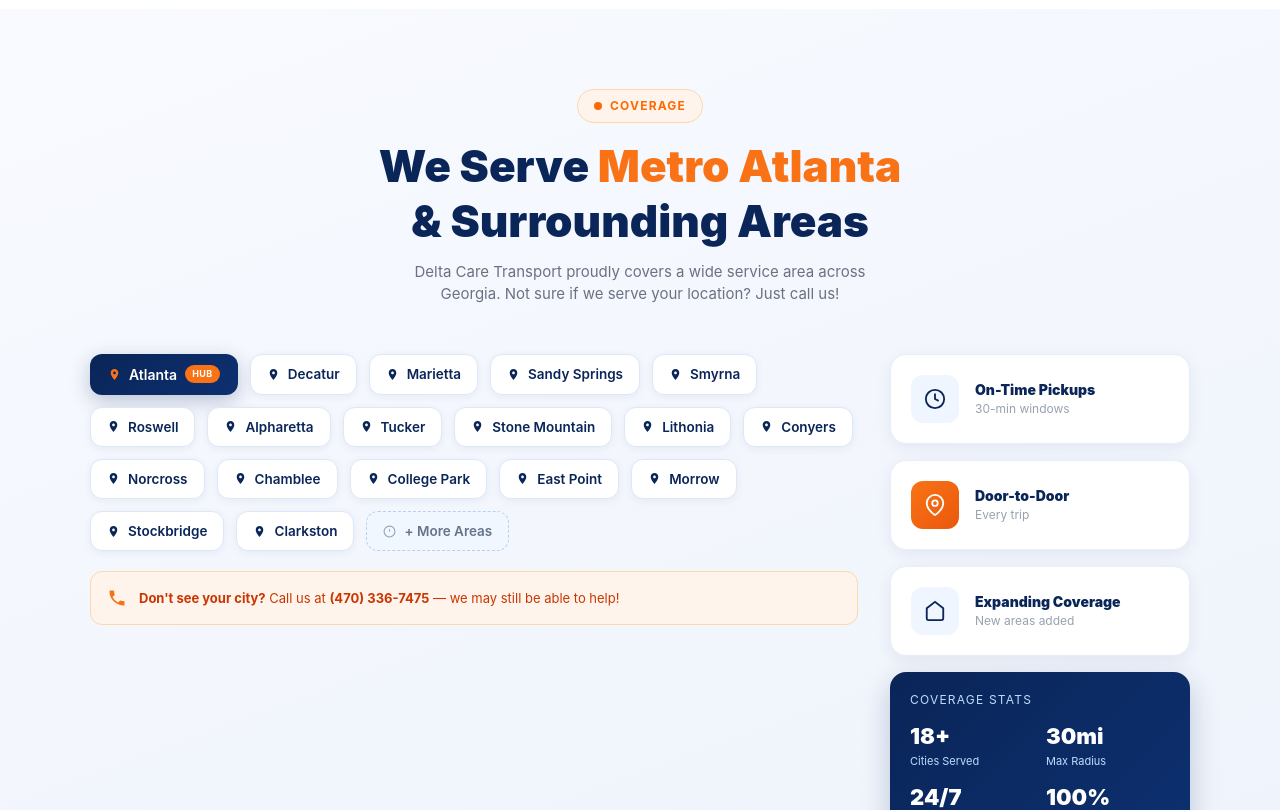
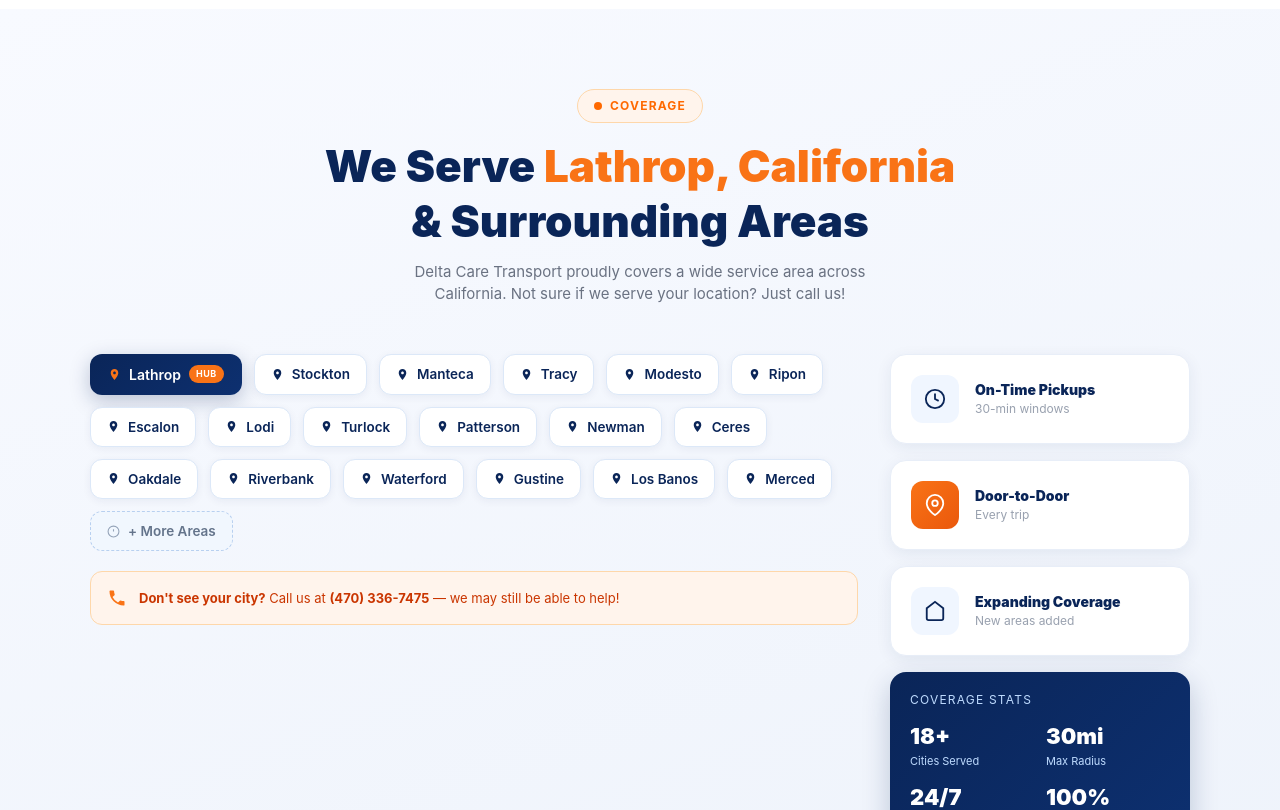
Before and after one commit to KAKOLY-AKHTER/delta-service, a React (Vite) app: page / in a window 1280 px wide. Shown: the part 5480-6290 px from the top of the page. Built offline with nearby package versions, Linux system fonts and the light colour scheme; no server answers.

Commit message:
Update all location references from Atlanta Georgia to Lathrop California
Co-Authored-By: Claude Sonnet 4.6 <noreply@anthropic.com>

```diff
--- a/src/components/FAQ.jsx
+++ b/src/components/FAQ.jsx
@@ -12,7 +12,7 @@ const faqs = [
   },
   {
     q: 'What areas do you currently serve?',
-    a: "We serve Metro Atlanta and surrounding areas including Decatur, Marietta, Sandy Springs, Smyrna, Roswell, Alpharetta, Tucker, Stone Mountain, Lithonia, Conyers, and more. Contact us if your location isn't listed — we may still be able to help.",
+    a: "We serve Lathrop and surrounding areas including Stockton, Manteca, Tracy, Modesto, Ripon, Lodi, Turlock, and more. Contact us if your location isn't listed — we may still be able to help.",
   },
   {
     q: 'Do you accept Medicaid or insurance?',
--- a/src/components/Footer.jsx
+++ b/src/components/Footer.jsx
@@ -54,7 +54,7 @@ const contactItems = [
         <circle cx="12" cy="10" r="3" />
       </svg>
     ),
-    label: 'Location', value: 'Atlanta, Georgia',
+    label: 'Location', value: 'Lathrop, California',
   },
 ]
 
@@ -263,7 +263,7 @@ export default function Footer() {
             </p>
             <p className="text-blue-100 leading-relaxed mb-6" style={{ fontSize: '14px' }}>
               Professional non-medical transportation you can trust — serving patients, seniors,
-              and families across Atlanta and beyond.
+              and families across Lathrop and beyond.
             </p>
             <div className="flex gap-3">
               {socials.map((s) => (
--- a/src/components/ServiceArea.jsx
+++ b/src/components/ServiceArea.jsx
@@ -2,24 +2,24 @@ import useInView from '../hooks/useInView'
 import CountUp from './CountUp'
 
 const cities = [
-  { name: 'Atlanta', main: true },
-  { name: 'Decatur' },
-  { name: 'Marietta' },
-  { name: 'Sandy Springs' },
-  { name: 'Smyrna' },
-  { name: 'Roswell' },
-  { name: 'Alpharetta' },
-  { name: 'Tucker' },
-  { name: 'Stone Mountain' },
-  { name: 'Lithonia' },
-  { name: 'Conyers' },
-  { name: 'Norcross' },
-  { name: 'Chamblee' },
-  { name: 'College Park' },
-  { name: 'East Point' },
-  { name: 'Morrow' },
-  { name: 'Stockbridge' },
-  { name: 'Clarkston' },
+  { name: 'Lathrop', main: true },
+  { name: 'Stockton' },
+  { name: 'Manteca' },
+  { name: 'Tracy' },
+  { name: 'Modesto' },
+  { name: 'Ripon' },
+  { name: 'Escalon' },
+  { name: 'Lodi' },
+  { name: 'Turlock' },
+  { name: 'Patterson' },
+  { name: 'Newman' },
+  { name: 'Ceres' },
+  { name: 'Oakdale' },
+  { name: 'Riverbank' },
+  { name: 'Waterford' },
+  { name: 'Gustine' },
+  { name: 'Los Banos' },
+  { name: 'Merced' },
 ]
 
 const features = [
@@ -76,11 +76,11 @@ export default function ServiceArea() {
             className="font-black text-[#0a2558] leading-tight"
             style={{ fontSize: 'clamp(28px, 4vw, 44px)' }}
           >
-            We Serve <span style={{ color: '#f97316' }}>Metro Atlanta</span><br />
+            We Serve <span style={{ color: '#f97316' }}>Lathrop, California</span><br />
             & Surrounding Areas
           </h2>
           <p className="text-gray-500 mt-3 mx-auto" style={{ fontSize: '15px', maxWidth: '460px' }}>
-            Delta Care Transport proudly covers a wide service area across Georgia. Not sure if we serve your location? Just call us!
+            Delta Care Transport proudly covers a wide service area across California. Not sure if we serve your location? Just call us!
           </p>
         </div>
 
--- a/src/components/Testimonials.jsx
+++ b/src/components/Testimonials.jsx
@@ -4,23 +4,23 @@ import CountUp from './CountUp'
 
 const testimonials = [
   {
-    name: 'Margaret T.', role: 'Dialysis Patient', location: 'Atlanta, GA', stars: 5,
+    name: 'Margaret T.', role: 'Dialysis Patient', location: 'Lathrop, CA', stars: 5,
     quote: 'Delta Care Transport has been a lifesaver for me. They are always on time for my dialysis appointments, and the drivers are so kind and patient. I feel safe and comfortable every single trip.',
   },
   {
-    name: 'Robert J.', role: 'Senior Passenger', location: 'Marietta, GA', stars: 5,
+    name: 'Robert J.', role: 'Senior Passenger', location: 'Stockton, CA', stars: 5,
     quote: "I've used many transportation services before, but Delta Care is truly the best. The vehicle was clean, the driver was professional, and they helped me door-to-door. Highly recommend!",
   },
   {
-    name: 'Linda M.', role: 'Family Member', location: 'Decatur, GA', stars: 5,
+    name: 'Linda M.', role: 'Family Member', location: 'Manteca, CA', stars: 5,
     quote: "We use Delta Care Transport for my mother's medical appointments. They are reliable, caring, and always communicate ahead of time. It gives our whole family peace of mind. Thank you!",
   },
   {
-    name: 'James K.', role: 'Cancer Patient', location: 'Sandy Springs, GA', stars: 5,
+    name: 'James K.', role: 'Cancer Patient', location: 'Tracy, CA', stars: 5,
     quote: 'After my surgery, I needed reliable transportation to my follow-up visits. Delta Care was there every time — punctual, courteous, and genuinely caring. I recommend them to everyone.',
   },
   {
-    name: 'Susan P.', role: 'Elderly Passenger', location: 'Smyrna, GA', stars: 5,
+    name: 'Susan P.', role: 'Elderly Passenger', location: 'Modesto, CA', stars: 5,
     quote: 'As a senior living alone, I depend on Delta Care for grocery runs and doctor appointments. The drivers are respectful and always make sure I get inside safely. Outstanding service!',
   },
 ]
--- a/src/pages/AboutPage.jsx
+++ b/src/pages/AboutPage.jsx
@@ -7,12 +7,12 @@ const values = [
   { num: '01', title: 'Safety First', desc: 'Every vehicle is inspected before each trip. Our drivers are background-checked, trained, and fully licensed to operate commercial passenger vehicles.' },
   { num: '02', title: 'Punctuality', desc: 'We show up on time, every time. Your schedule matters — late pickups are simply not acceptable to us, and we take this commitment seriously.' },
   { num: '03', title: 'Compassionate Care', desc: 'We treat every passenger with dignity and genuine respect. Many of our riders depend on us daily, and we take that responsibility to heart.' },
-  { num: '04', title: 'Community Focus', desc: 'Proudly serving Metro Atlanta and its communities — we are not just a service, we are your neighbors and advocates for accessible transportation.' },
+  { num: '04', title: 'Community Focus', desc: 'Proudly serving Lathrop, California and its communities — we are not just a service, we are your neighbors and advocates for accessible transportation.' },
 ]
 
 const stats = [
   { val: '5+', label: 'Years in Service', desc: 'Proudly operating since 2019' },
-  { val: '10K+', label: 'Rides Completed', desc: 'Across Metro Atlanta' },
+  { val: '10K+', label: 'Rides Completed', desc: 'Across Lathrop, California' },
   { val: '500+', label: 'Regular Clients', desc: 'Who trust us every week' },
   { val: '4.9★', label: 'Average Rating', desc: 'From verified passengers' },
 ]
@@ -36,7 +36,7 @@ export default function AboutPage() {
               <div className="absolute inset-0" style={{ background: 'linear-gradient(to top, rgba(10,37,88,0.55) 0%, transparent 50%)' }} />
               <div className="absolute bottom-0 left-0 right-0 p-6">
                 <p className="text-white font-black" style={{ fontSize: '18px' }}>Delta Care Transport</p>
-                <p className="text-blue-200" style={{ fontSize: '13px' }}>Serving Metro Atlanta, Georgia — Since 2019</p>
+                <p className="text-blue-200" style={{ fontSize: '13px' }}>Serving Lathrop, California — Since 2019</p>
               </div>
             </div>
           </div>
@@ -50,7 +50,7 @@ export default function AboutPage() {
               Delta Care Transport was founded with one mission: ensure that no one misses an important appointment or life event due to a lack of reliable transportation. We specialize in non-medical transportation — providing safe, punctual, and compassionate rides to medical appointments, dialysis centers, therapy sessions, airports, and more.
             </p>
             <p className="text-gray-600 leading-relaxed mb-6" style={{ fontSize: '15.5px' }}>
-              Based in Metro Atlanta, Georgia, we proudly serve seniors, individuals with disabilities, and anyone who needs dependable transportation. Our drivers are more than just drivers — they are trained, caring professionals who treat every passenger with dignity and respect.
+              Based in Lathrop, California, Georgia, we proudly serve seniors, individuals with disabilities, and anyone who needs dependable transportation. Our drivers are more than just drivers — they are trained, caring professionals who treat every passenger with dignity and respect.
             </p>
             <div style={{ borderTop: '2px solid #f0f4fb', paddingTop: '24px' }}>
               <p className="font-semibold text-[#0a2558] mb-3" style={{ fontSize: '13.5px' }}>What sets us apart:</p>
@@ -94,7 +94,7 @@ export default function AboutPage() {
               {
                 label: 'Our Vision',
                 color: '#0a2558',
-                text: "To be the most trusted non-medical transportation provider in Georgia — recognized for our consistency, care, and commitment to every passenger's wellbeing and independence.",
+                text: "To be the most trusted non-medical transportation provider in California — recognized for our consistency, care, and commitment to every passenger's wellbeing and independence.",
               },
             ].map((item) => (
               <div key={item.label} className="rounded-3xl p-8"
--- a/src/pages/ContactPage.jsx
+++ b/src/pages/ContactPage.jsx
@@ -85,7 +85,7 @@ export default function ContactPage() {
             },
             {
               icon: <svg viewBox="0 0 24 24" fill="white" width="22" height="22"><path d="M12 2C8.13 2 5 5.13 5 9c0 5.25 7 13 7 13s7-7.75 7-13c0-3.87-3.13-7-7-7zm0 9.5c-1.38 0-2.5-1.12-2.5-2.5S10.62 6.5 12 6.5s2.5 1.12 2.5 2.5S13.38 11.5 12 11.5z"/></svg>,
-              bg: '#0a2558', title: 'Service Area', value: 'Metro Atlanta, GA', sub: '18+ cities covered', href: null,
+              bg: '#0a2558', title: 'Service Area', value: 'Lathrop, CA', sub: '18+ cities covered', href: null,
             },
           ].map((c) => {
             const inner = (
--- a/src/pages/DashboardPage.jsx
+++ b/src/pages/DashboardPage.jsx
@@ -920,7 +920,7 @@ function FavoritesSection({ uid, favorites, setFavorites }) {
           </div>
           <div>
             <label className="block font-semibold text-[#0a2558] mb-1.5" style={{ fontSize:'13px' }}>Full Address *</label>
-            <input value={form.address} onChange={e=>setForm(f=>({...f,address:e.target.value}))} placeholder="123 Main St, Atlanta, GA" style={INP} onFocus={focus} onBlur={blur} />
+            <input value={form.address} onChange={e=>setForm(f=>({...f,address:e.target.value}))} placeholder="123 Main St, Lathrop, CA" style={INP} onFocus={focus} onBlur={blur} />
           </div>
           <div>
             <label className="block font-semibold text-[#0a2558] mb-2" style={{ fontSize:'13px' }}>Icon</label>
@@ -1084,7 +1084,7 @@ function ProfileSection({ user, setUser }) {
       <Card className="p-6">
         {tab === 'personal' && (
           <form onSubmit={handleSave} className="flex flex-col gap-4">
-            {[['Full Name','displayName','text','Your full name'],['Phone Number','phone','tel','(470) 000-0000'],['Home Address','address','text','123 Main St, Atlanta, GA']].map(([lbl,key,type,ph])=>(
+            {[['Full Name','displayName','text','Your full name'],['Phone Number','phone','tel','(470) 000-0000'],['Home Address','address','text','123 Main St, Lathrop, CA']].map(([lbl,key,type,ph])=>(
               <div key={key}>
                 <label className="block font-semibold text-[#0a2558] mb-1.5" style={{ fontSize:'13px' }}>{lbl}</label>
                 <input type={type} value={form[key]} onChange={e=>setForm(f=>({...f,[key]:e.target.value}))} placeholder={ph} style={INP} onFocus={focus} onBlur={blur} />
@@ -1164,7 +1164,7 @@ function SupportSection({ user }) {
     { q:'Can I reschedule my ride?',           a:'Yes! In My Bookings, click "Reschedule" on any upcoming booking and choose a new date and time.' },
     { q:'How far in advance should I book?',   a:'We recommend booking at least 24-48 hours in advance. For recurring rides, book at least 72 hours before your first trip.' },
     { q:'Do you provide wheelchair transport?', a:'Yes. Mark "Wheelchair Required" in My Profile → Medical Needs and our wheelchair-accessible vehicles will be assigned.' },
-    { q:'What areas do you serve?',            a:'We serve Metro Atlanta and surrounding areas including Fulton, DeKalb, Gwinnett, Cobb, and Clayton counties.' },
+    { q:'What areas do you serve?',            a:'We serve Lathrop and surrounding areas including Stockton, Manteca, Tracy, Modesto, Turlock, and more across San Joaquin and Stanislaus counties.' },
   ]
 
   const submit = async e => {
@@ -1274,12 +1274,12 @@ function ServiceAreaSection() {
   const [activeCounty, setActiveCounty] = useState(null)
 
   const counties = [
-    { name:'Fulton County',   color:'#f97316', cities:'Atlanta, Sandy Springs, Alpharetta, Roswell, Johns Creek',        hospitals:'Grady Memorial, Piedmont Atlanta, Northside Hospital' },
-    { name:'DeKalb County',   color:'#0a2558', cities:'Decatur, Tucker, Dunwoody, Chamblee, Stone Mountain',             hospitals:'Emory University Hospital, Children\'s Healthcare' },
-    { name:'Gwinnett County', color:'#1d4ed8', cities:'Lawrenceville, Duluth, Norcross, Snellville, Buford',             hospitals:'Northside Hospital Gwinnett, Emory Johns Creek' },
-    { name:'Cobb County',     color:'#15803d', cities:'Marietta, Smyrna, Kennesaw, Acworth, Powder Springs',             hospitals:'WellStar Kennestone, Piedmont Marietta' },
-    { name:'Clayton County',  color:'#7c3aed', cities:'Jonesboro, Forest Park, Riverdale, Morrow, Lake City',            hospitals:'Southern Regional Medical, Piedmont Fayette' },
-    { name:'Henry County',    color:'#b91c1c', cities:'McDonough, Stockbridge, Hampton, Locust Grove',                   hospitals:'Piedmont Henry, Wellstar Spalding' },
+    { name:'San Joaquin County', color:'#f97316', cities:'Lathrop, Stockton, Manteca, Tracy, Ripon',          hospitals:'St. Joseph\'s Medical Center, Dameron Hospital' },
+    { name:'Stanislaus County',  color:'#0a2558', cities:'Modesto, Turlock, Ceres, Riverbank, Oakdale',        hospitals:'Memorial Medical Center, Emanuel Medical Center' },
+    { name:'Merced County',      color:'#1d4ed8', cities:'Merced, Los Banos, Atwater, Livingston, Gustine',    hospitals:'Mercy Medical Center Merced, Dignity Health' },
+    { name:'Alameda County',     color:'#15803d', cities:'Fremont, Newark, Union City, Hayward, San Leandro',  hospitals:'Kaiser Fremont, Washington Hospital' },
+    { name:'Contra Costa',       color:'#7c3aed', cities:'Antioch, Brentwood, Oakley, Pittsburg, Concord',     hospitals:'Sutter Delta Medical, Kaiser Antioch' },
+    { name:'Sacramento County',  color:'#b91c1c', cities:'Sacramento, Elk Grove, Folsom, Citrus Heights',      hospitals:'UC Davis Medical Center, Sutter General' },
   ]
 
   const stats = [
@@ -1318,7 +1318,7 @@ function ServiceAreaSection() {
           <Card className="overflow-hidden">
             <div className="px-5 py-4 flex items-center gap-2" style={{ borderBottom:'1px solid #f1f5f9' }}>
               <div style={{ width:'4px', height:'20px', background:'#f97316', borderRadius:'2px' }} />
-              <p className="font-black text-[#0a2558]" style={{ fontSize:'15px' }}>Metro Atlanta Service Area</p>
+              <p className="font-black text-[#0a2558]" style={{ fontSize:'15px' }}>Lathrop, CA Service Area</p>
               <span className="ml-auto text-xs font-semibold px-2.5 py-1 rounded-full" style={{ background:'#dcfce7', color:'#15803d' }}>● Live Coverage</span>
             </div>
             <div style={{ position:'relative', height:'420px', background:'#f1f7fe' }}>
@@ -1332,7 +1332,7 @@ function ServiceAreaSection() {
               <div className="absolute bottom-3 left-3 rounded-xl px-3 py-2 flex items-center gap-2"
                 style={{ background:'white', boxShadow:'0 4px 16px rgba(0,0,0,0.15)', border:'1px solid #e8eef8' }}>
                 <div style={{ width:'10px', height:'10px', borderRadius:'50%', background:'#f97316' }} />
-                <span className="font-bold text-[#0a2558]" style={{ fontSize:'12px' }}>Atlanta, GA — Home Base</span>
+                <span className="font-bold text-[#0a2558]" style={{ fontSize:'12px' }}>Lathrop, CA — Home Base</span>
               </div>
             </div>
           </Card>
@@ -1644,7 +1644,7 @@ function InsuranceSection({ uid }) {
   const [tab, setTab]       = useState('primary')
   const [saved, setSaved]   = useState(false)
   const [primary, setPrimary] = useState({ provider:'', memberId:'', groupNum:'', planName:'', planType:'', phone:'' })
-  const [medicaid, setMedicaid] = useState({ state:'Georgia', medicaidId:'', medicareId:'', type:'Medicaid' })
+  const [medicaid, setMedicaid] = useState({ state:'California', medicaidId:'', medicareId:'', type:'Medicaid' })
   const [secondary, setSecondary] = useState({ provider:'', memberId:'', groupNum:'', planName:'' })
 
   useEffect(() => {
@@ -1662,7 +1662,7 @@ function InsuranceSection({ uid }) {
   }
 
   const PLAN_TYPES  = ['HMO','PPO','EPO','POS','HDHP','Medicaid Managed Care','Medicare Advantage','Other']
-  const STATES      = ['Georgia','Alabama','Florida','Tennessee','South Carolina','North Carolina']
+  const STATES      = ['California','Nevada','Oregon','Arizona','Washington','Utah']
 
   const Field = ({ label, value, onChange, placeholder, type='text', options }) => (
     <div>
--- a/src/pages/NonMedicalTransportPage.jsx
+++ b/src/pages/NonMedicalTransportPage.jsx
@@ -6,7 +6,7 @@ const services = [
   { icon: '🏥', title: 'Medical Appointments', desc: 'Reliable rides to doctor visits, specialist consultations, clinics, and outpatient procedures.' },
   { icon: '💉', title: 'Dialysis Treatments', desc: 'Consistent, on-time transportation for patients requiring regular dialysis sessions.' },
   { icon: '🧠', title: 'Therapy Sessions', desc: 'Physical therapy, occupational therapy, mental health appointments, and rehabilitation visits.' },
-  { icon: '✈️', title: 'Airport Transfers', desc: 'Stress-free rides to and from Hartsfield-Jackson Atlanta International Airport.' },
+  { icon: '✈️', title: 'Airport Transfers', desc: 'Stress-free rides to and from Sacramento International Airport and San Jose International Airport.' },
   { icon: '🏘️', title: 'Family & Social Visits', desc: 'Transportation for seniors and individuals who need help visiting family, friends, or community events.' },
   { icon: '🛒', title: 'Errands & Shopping', desc: 'Grocery runs, pharmacy pickups, and other daily errands for those who need mobility assistance.' },
 ]
@@ -42,7 +42,7 @@ const faqs = [
   { q: 'Who qualifies for non-medical transportation?', a: 'Anyone who needs a reliable ride to a medical appointment, therapy session, or other destination but does not require emergency medical care during transport. This includes seniors, individuals with disabilities, and patients recovering from surgery.' },
   { q: 'Do you offer wheelchair-accessible vehicles?', a: 'Yes, we have wheelchair-accessible vehicles available upon request. Please specify your accessibility needs when booking so we can dispatch the appropriate vehicle.' },
   { q: 'How far in advance should I book?', a: 'We recommend booking at least 24 hours in advance to ensure availability. For recurring appointments (such as dialysis), we offer standing reservation options. Same-day rides may be available based on driver availability.' },
-  { q: 'What areas do you serve?', a: 'We primarily serve Metro Atlanta and surrounding communities within a 30-mile radius. Please contact us if you have a specific destination to confirm service availability.' },
+  { q: 'What areas do you serve?', a: 'We primarily serve Lathrop and surrounding communities including Stockton, Manteca, Tracy, Modesto, and more within a 30-mile radius. Please contact us if you have a specific destination to confirm service availability.' },
   { q: 'Can a family member ride along?', a: 'Yes, family members or caregivers are welcome to accompany passengers. Please let us know at the time of booking so we can ensure appropriate seating.' },
   { q: 'Is your service covered by insurance or Medicaid?', a: 'Coverage varies depending on your insurance plan. We recommend contacting your insurance provider or Medicaid case manager to verify coverage for non-emergency medical transportation (NEMT).' },
 ]
@@ -73,7 +73,7 @@ export default function NonMedicalTransportPage() {
                 Non-medical transportation (also called non-emergency medical transportation or NEMT) provides reliable rides for individuals who need to attend medical appointments, therapy sessions, or other destinations but do not require emergency medical care or a medical professional during the ride.
               </p>
               <p className="text-gray-600 leading-relaxed mb-6" style={{ fontSize: '15.5px' }}>
-                Delta Care Transport specializes in this service — offering a compassionate, professional alternative to expensive ambulance rides for stable patients, seniors, and individuals with disabilities in Metro Atlanta.
+                Delta Care Transport specializes in this service — offering a compassionate, professional alternative to expensive ambulance rides for stable patients, seniors, and individuals with disabilities in Lathrop, California.
               </p>
               <div className="flex flex-col gap-3">
                 {['Licensed, insured & background-checked drivers', 'Wheelchair-accessible vehicles available', 'On-time guarantee for all scheduled rides', 'Door-to-door service from pickup to destination'].map(item => (
@@ -200,7 +200,7 @@ export default function NonMedicalTransportPage() {
                 Book Your Ride Today
               </h3>
               <p className="text-blue-200 mb-8 mx-auto leading-relaxed" style={{ fontSize: '15px', maxWidth: '480px' }}>
-                Safe, reliable, and compassionate non-medical transportation for patients, seniors, and families across Metro Atlanta.
+                Safe, reliable, and compassionate non-medical transportation for patients, seniors, and families across Lathrop, California.
               </p>
               <div className="flex flex-col sm:flex-row items-center justify-center gap-4">
                 <Link to="/contact"
--- a/src/pages/ServicesPage.jsx
+++ b/src/pages/ServicesPage.jsx
@@ -26,7 +26,7 @@ const services = [
     title: 'Airport Transfers',
     category: 'Travel Transport',
     desc: 'Start your journey stress-free. We provide reliable airport pick-up and drop-off service, tracking your flight to ensure we are there when you need us — no matter what time your flight lands.',
-    features: ['Real-time flight tracking', 'Early morning & late night available', 'Luggage assistance', 'All Atlanta-area airports'],
+    features: ['Real-time flight tracking', 'Early morning & late night available', 'Luggage assistance', 'Sacramento & San Jose airports'],
   },
   {
     img: rehabImg,
@@ -62,7 +62,7 @@ export default function ServicesPage() {
       <section style={{ background: '#fff', padding: '64px 20px 48px' }} className="px-5 md:px-10 lg:px-[52px]">
         <div className="mx-auto text-center" style={{ maxWidth: '700px' }}>
           <p className="text-gray-600 leading-relaxed" style={{ fontSize: '16px' }}>
-            Delta Care Transport offers a full range of non-medical transportation services across Metro Atlanta. Whether you need a one-time ride or regular recurring transportation, we are here — 24 hours a day, 7 days a week.
+            Delta Care Transport offers a full range of non-medical transportation services across Lathrop, California. Whether you need a one-time ride or regular recurring transportation, we are here — 24 hours a day, 7 days a week.
           </p>
           <div style={{ width: '60px', height: '3px', background: '#f97316', borderRadius: '2px', margin: '28px auto 0' }} />
         </div>
--- a/src/pages/TermsOfServicePage.jsx
+++ b/src/pages/TermsOfServicePage.jsx
@@ -51,7 +51,7 @@ const terms = [
   {
     num: '10',
     title: 'Governing Law',
-    content: 'These Terms of Service shall be governed by and construed in accordance with the laws of the State of Georgia, without regard to its conflict of law provisions. Any disputes arising from these terms or our services shall be subject to the exclusive jurisdiction of the courts located in Atlanta, Georgia.',
+    content: 'These Terms of Service shall be governed by and construed in accordance with the laws of the State of California, without regard to its conflict of law provisions. Any disputes arising from these terms or our services shall be subject to the exclusive jurisdiction of the courts located in Lathrop, California.',
   },
 ]
 
@@ -105,7 +105,7 @@ export default function TermsOfServicePage() {
             <div className="grid grid-cols-1 sm:grid-cols-3 gap-4">
               {[
                 { icon: '📋', title: '10 Key Terms', desc: 'Clear and straightforward conditions' },
-                { icon: '⚖️', title: 'Georgia Law', desc: 'Governed by the State of Georgia' },
+                { icon: '⚖️', title: 'California Law', desc: 'Governed by the State of California' },
                 { icon: '📞', title: 'Questions?', desc: 'Contact us anytime for clarification' },
               ].map((c) => (
                 <div key={c.title} className="text-center rounded-2xl p-5" style={{ background: '#f8faff', border: '1.5px solid #e8eef8' }}>
```
